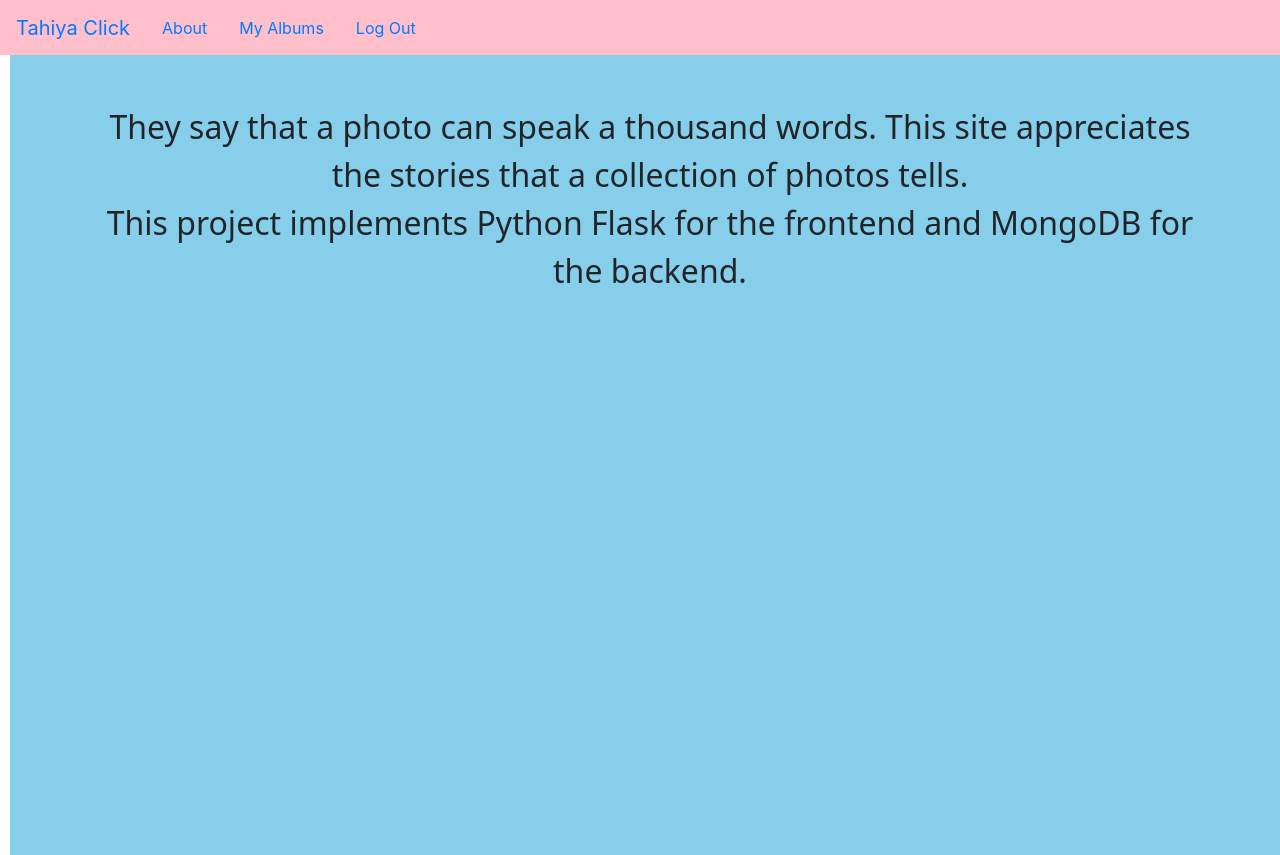
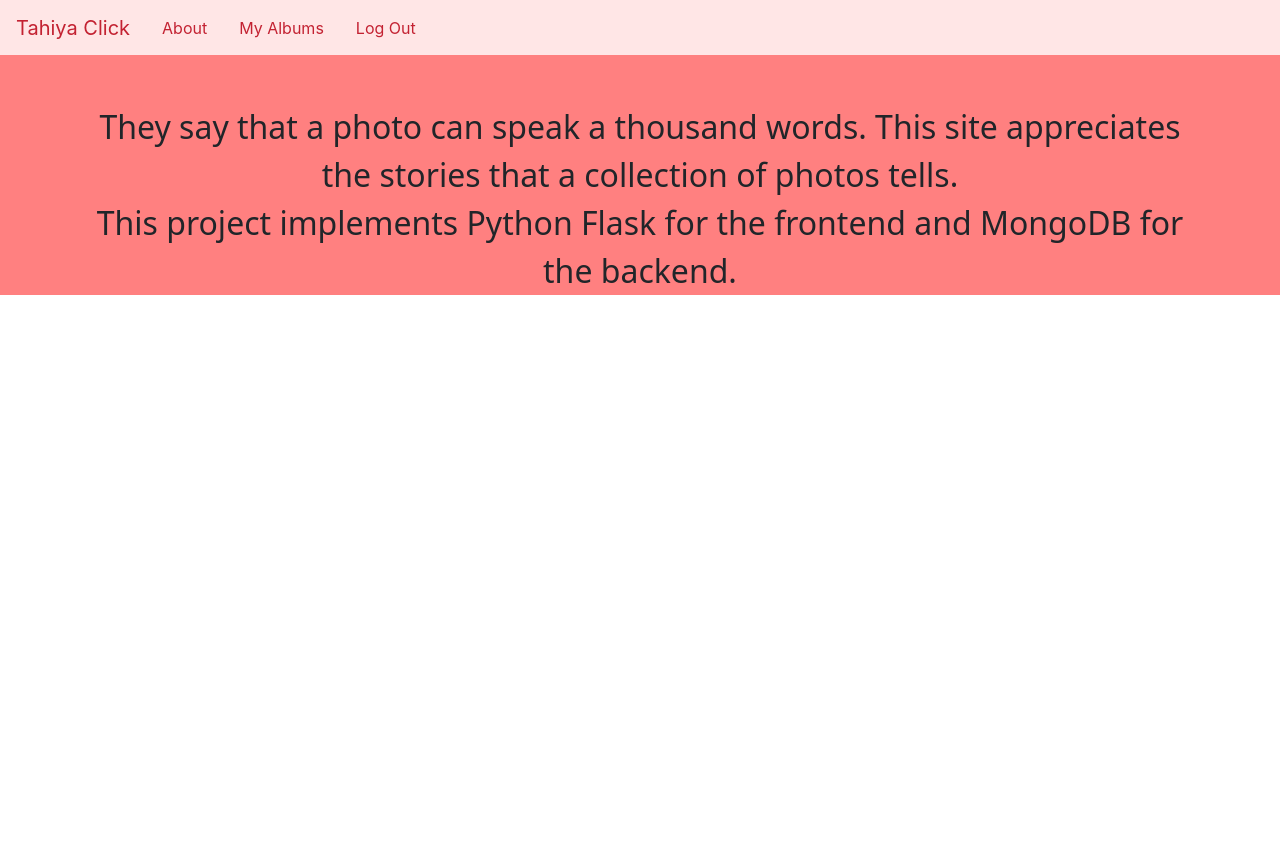
Before and after one commit to FablihaHossain/tahiya_click, a Flask app: page /about in a window 1280 px wide. After the commit the page ends 295 px from the top, so only its background shows below. Run offline with Flask 2, Linux system fonts and the light colour scheme; some libraries are stand-ins or nearby versions.

Commit message:
experimented with different colors to find a good background theme

```diff
--- a/application/static/stylesheet.css
+++ b/application/static/stylesheet.css
@@ -1,21 +1,29 @@
 .body-html{
 	font-family: Noto Sans, sans-serif;
-	background-color: skyblue;
+	background-color:  #ff8080;
 	margin:0px;
 	padding: 0px;
 }
 
 .body-size {
 	margin: auto 10px;
-    width: 100%;
-    height: 800px;
+    height: auto;
+    margin-left: 0px;
+    margin-right: 0px;
+    align-content: center;
+
 }
 
 .navbar {
 	height: 55px;
 	width: auto;
 	list-style: none;
-	background-color: pink;
+	background-color: #ffe6e6;
+}
+
+.nav-words{
+	color: #c32232;
+    text-decoration: none;
 }
 
 .about-words{
```
